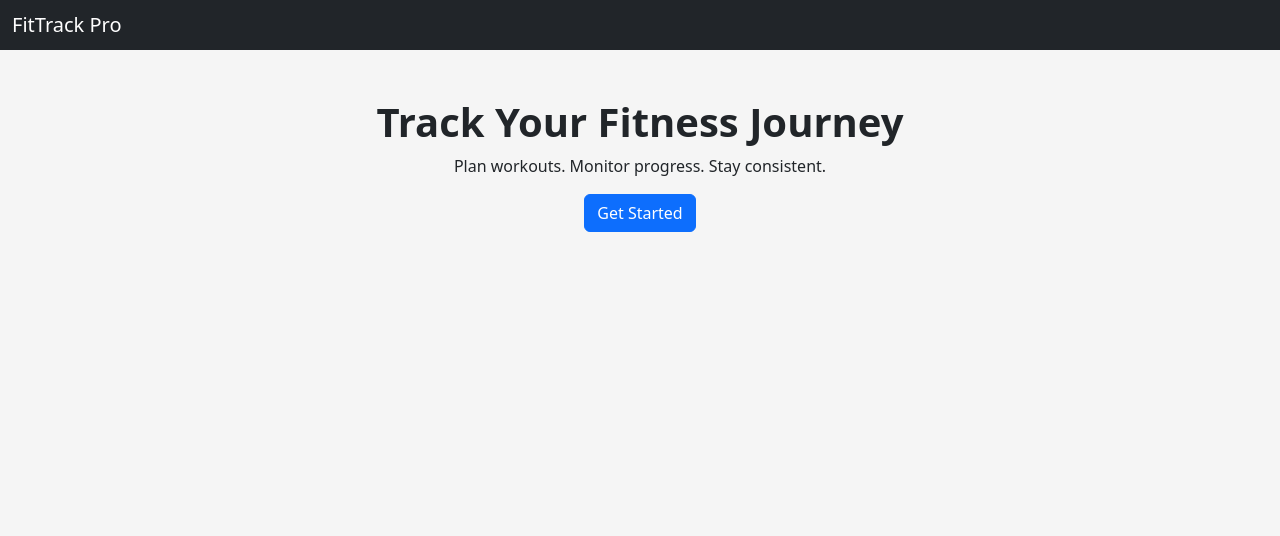
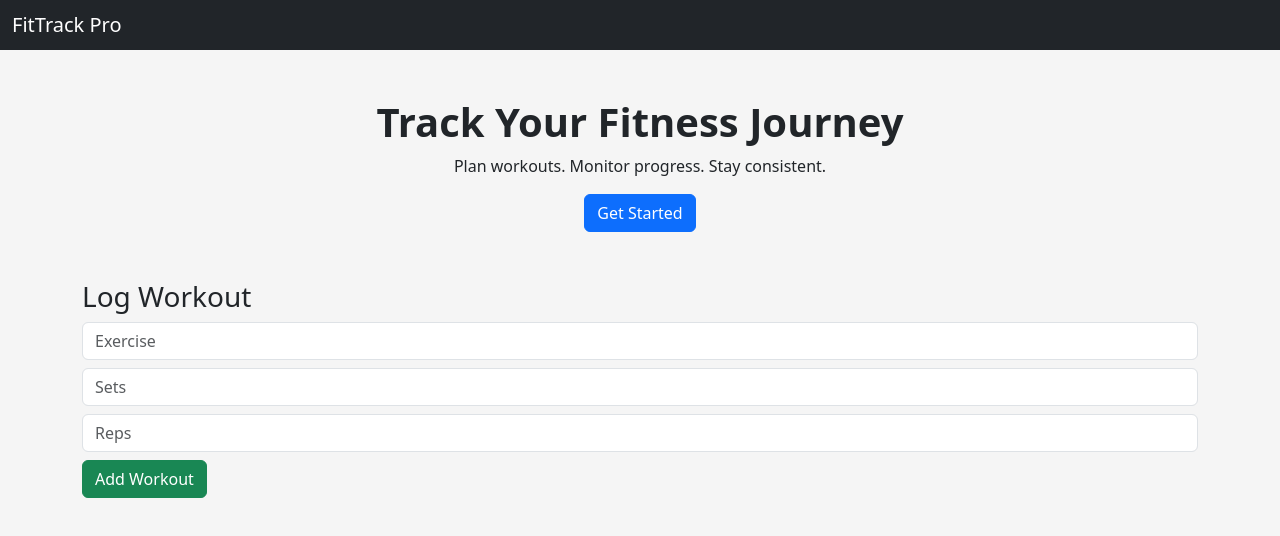
Before and after one commit to jrl6455/FitTrack, a plain HTML site: page index.html in a window 1280 px wide. Drawn offline with nearby package versions, Linux system fonts and the light colour scheme.

Commit message:
Update index.html added log workouts

```diff
--- a/index.html
+++ b/index.html
@@ -24,6 +24,19 @@
   <p>Plan workouts. Monitor progress. Stay consistent.</p>
   <button class="btn btn-primary">Get Started</button>
 </div>
+  <div class="container mt-5">
+  <h3>Log Workout</h3>
+
+  <input id="exercise" class="form-control mb-2" placeholder="Exercise">
+  <input id="sets" class="form-control mb-2" placeholder="Sets">
+  <input id="reps" class="form-control mb-2" placeholder="Reps">
+
+  <button class="btn btn-success" onclick="addWorkout()">Add Workout</button>
+
+  <ul id="workoutList" class="mt-3"></ul>
+</div>
+
+<script src="script.js"></script>
 
 </body>
 </html>
```
